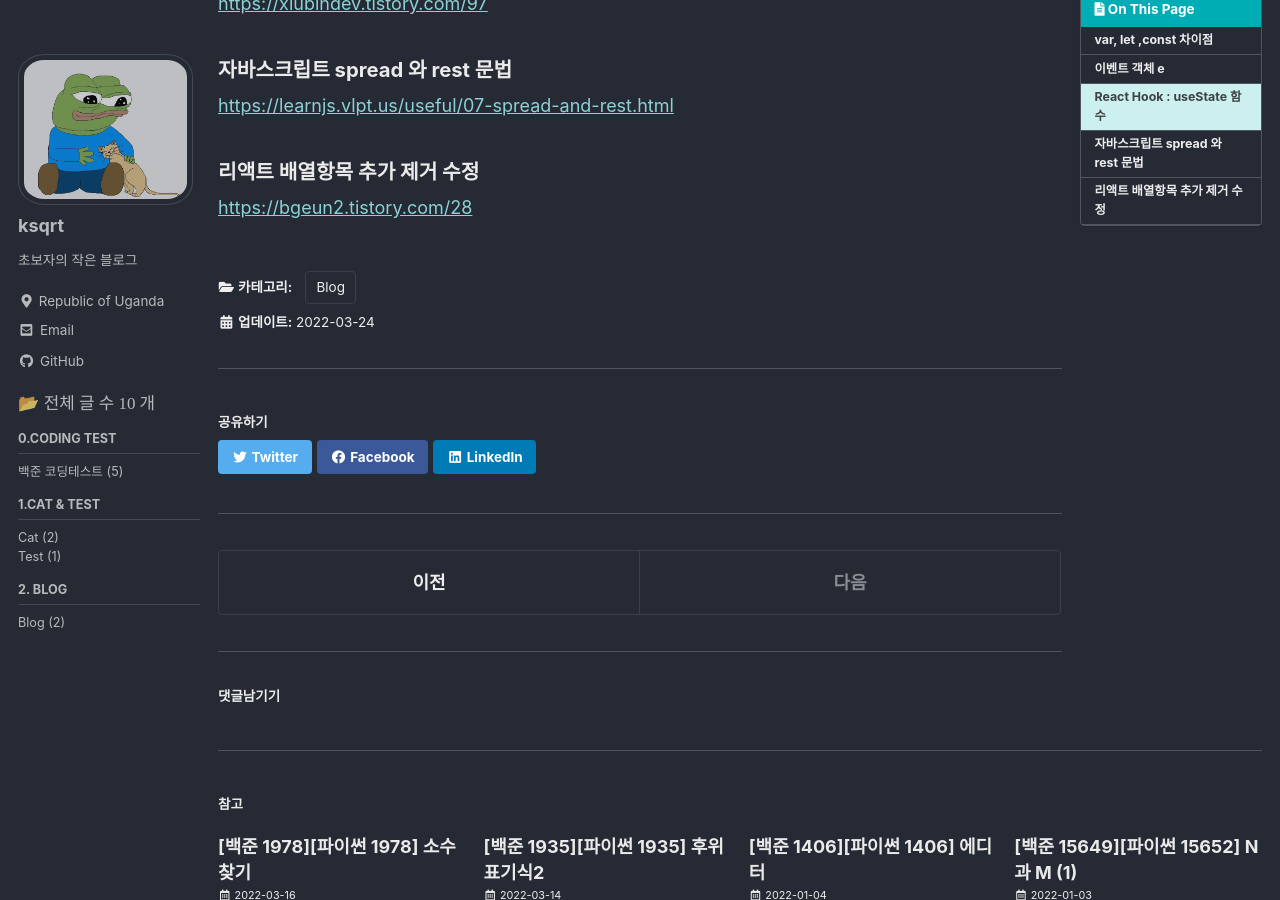
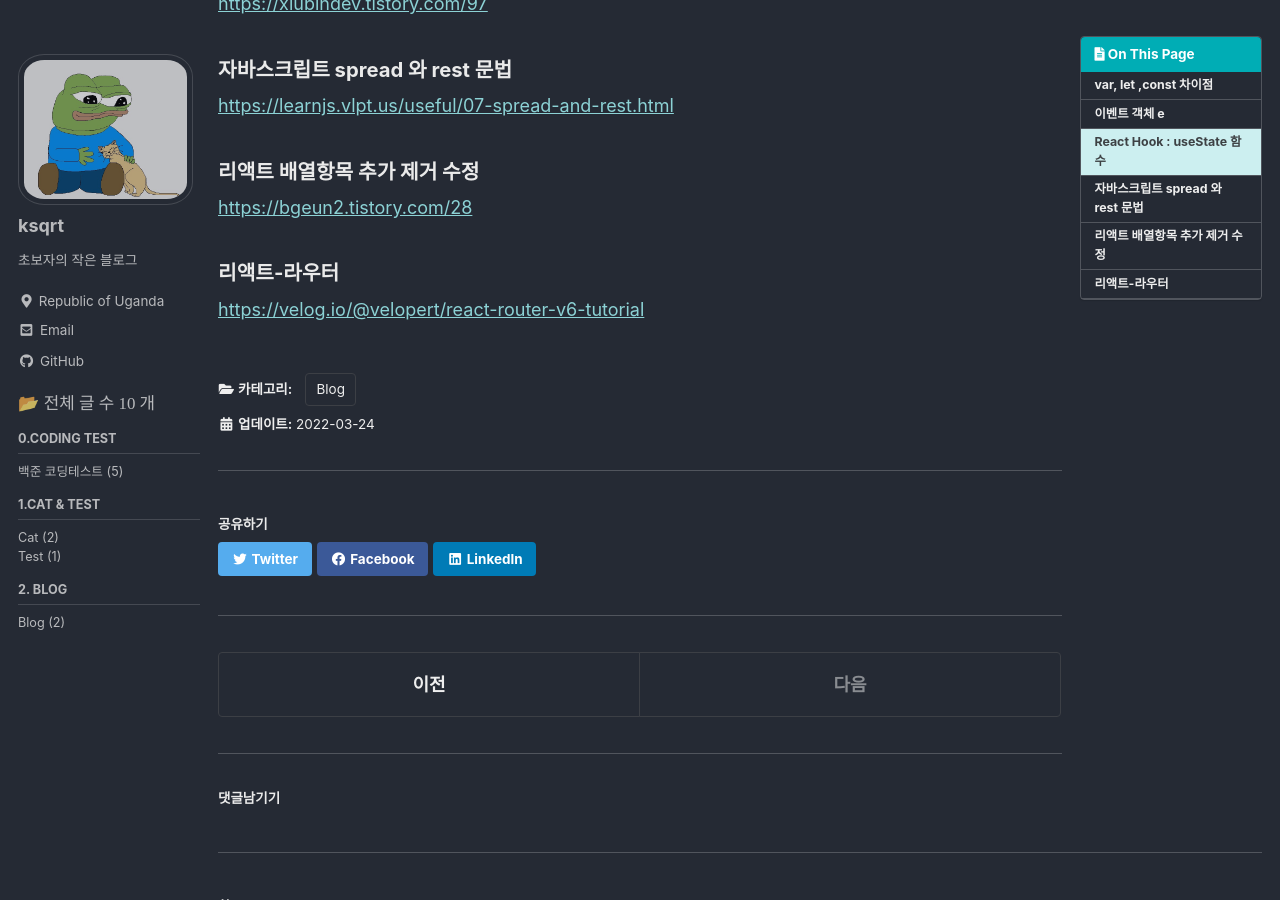
Before and after one commit to ksqrt/ksqrt.github.io, a Jekyll site: the page built from _posts/Blog/2022-03-24-blog-002.md, in a window 1280 px wide and 900 px high, scrolled down 508 px. Built offline with Jekyll 4.4.1, drawn with Linux system fonts in a browser that asks for light colours; cached includes are drawn as plain includes; comment, search, counter and statistics services are not loaded.

Commit message:
리액터-라우터

```diff
--- a/_posts/Blog/2022-03-24-blog-002.md
+++ b/_posts/Blog/2022-03-24-blog-002.md
@@ -26,3 +26,6 @@ toc_sticky : true
 
 ### 리액트 배열항목 추가 제거 수정
 [https://bgeun2.tistory.com/28](https://bgeun2.tistory.com/28)
+
+### 리액트-라우터
+[https://velog.io/@velopert/react-router-v6-tutorial](https://velog.io/@velopert/react-router-v6-tutorial)
```
